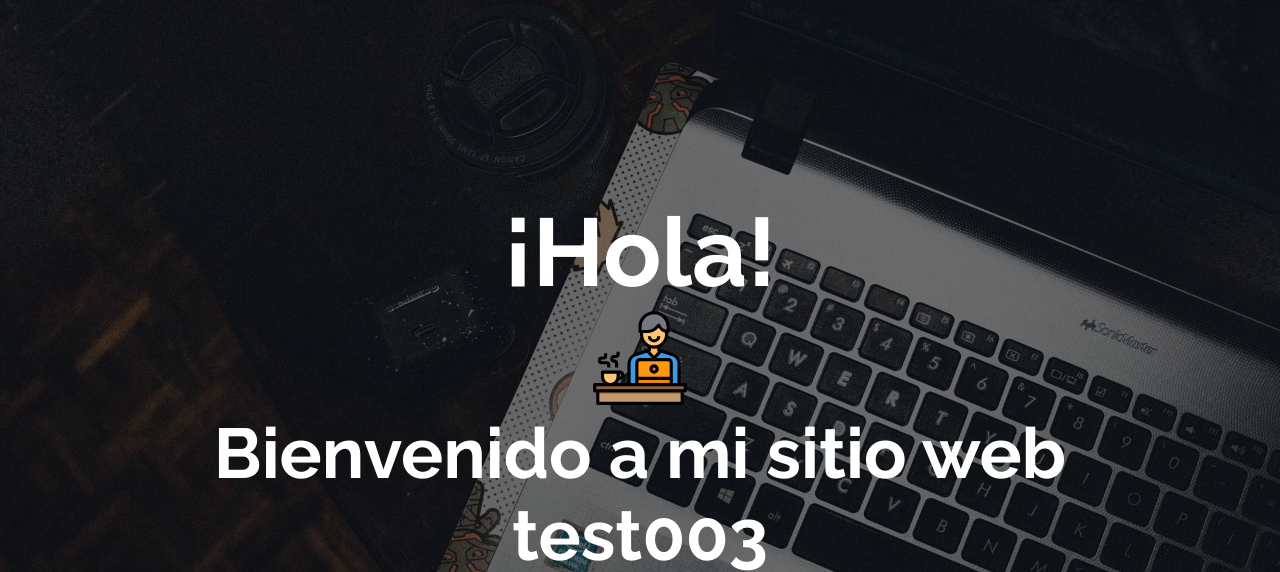
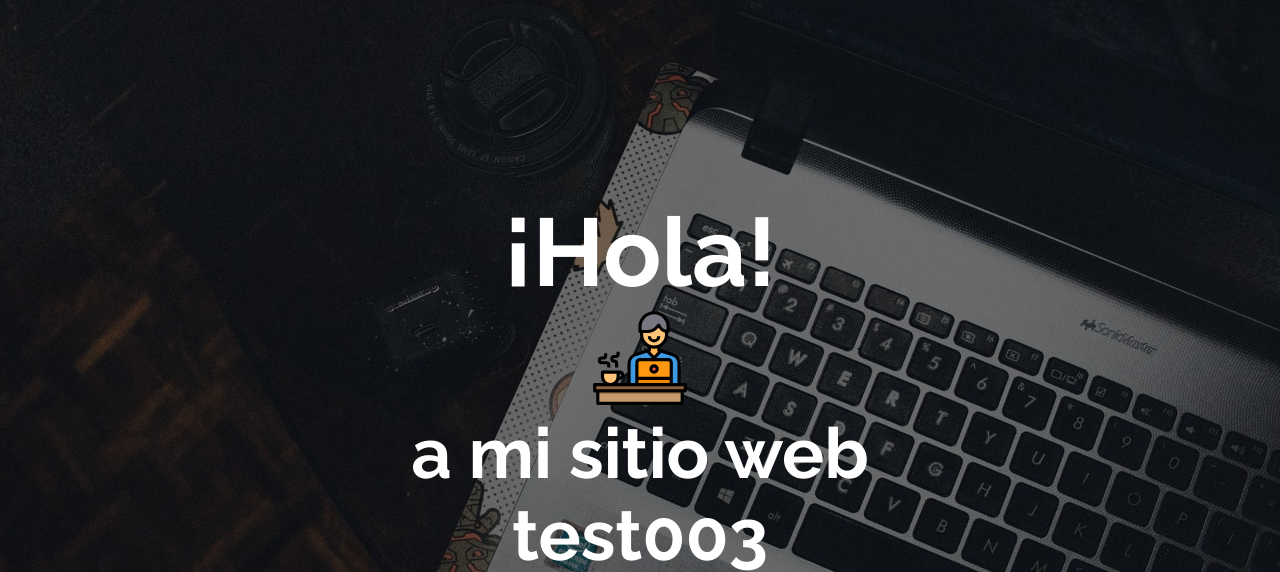
Before and after one commit to Chrisxavix/welcome, a plain HTML site: page index.html in a window 1280 px wide. Shown: the part 70-642 px from the top of the page. Drawn offline with Linux system fonts and the light colour scheme.

Commit message:
test: test

```diff
--- a/index.html
+++ b/index.html
@@ -94,7 +94,7 @@
                                 d="m15.5 35a.5.5 0 0 1 .5.5v2.5h2v-2.5a2.5 2.5 0 0 0 -2.5-2.5.5.5 0 0 1 0-1h1a2.5 2.5 0 0 0 2.5-2.5v-1.5h-2v1.5a.5.5 0 0 1 -.5.5h-1a2.5 2.5 0 0 0 0 5z" />
                         </g>
                     </svg>
-                    <h3 class="hero-image-subtitle">Bienvenido a mi sitio web <br>test003</h3>
+                    <h3 class="hero-image-subtitle">a mi sitio web <br>test003</h3>
                 </div>
             </aside>
         </article>
```
